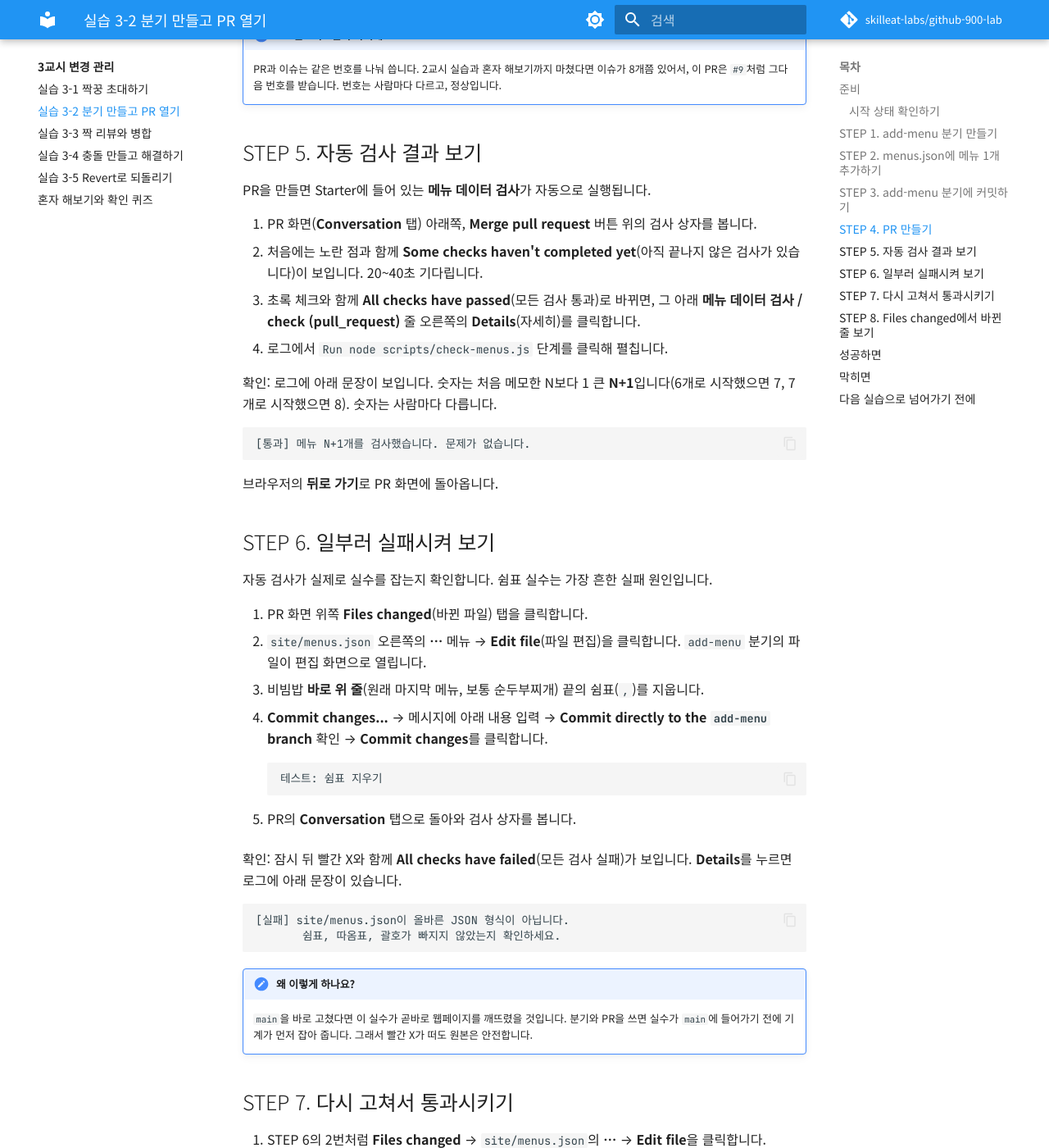
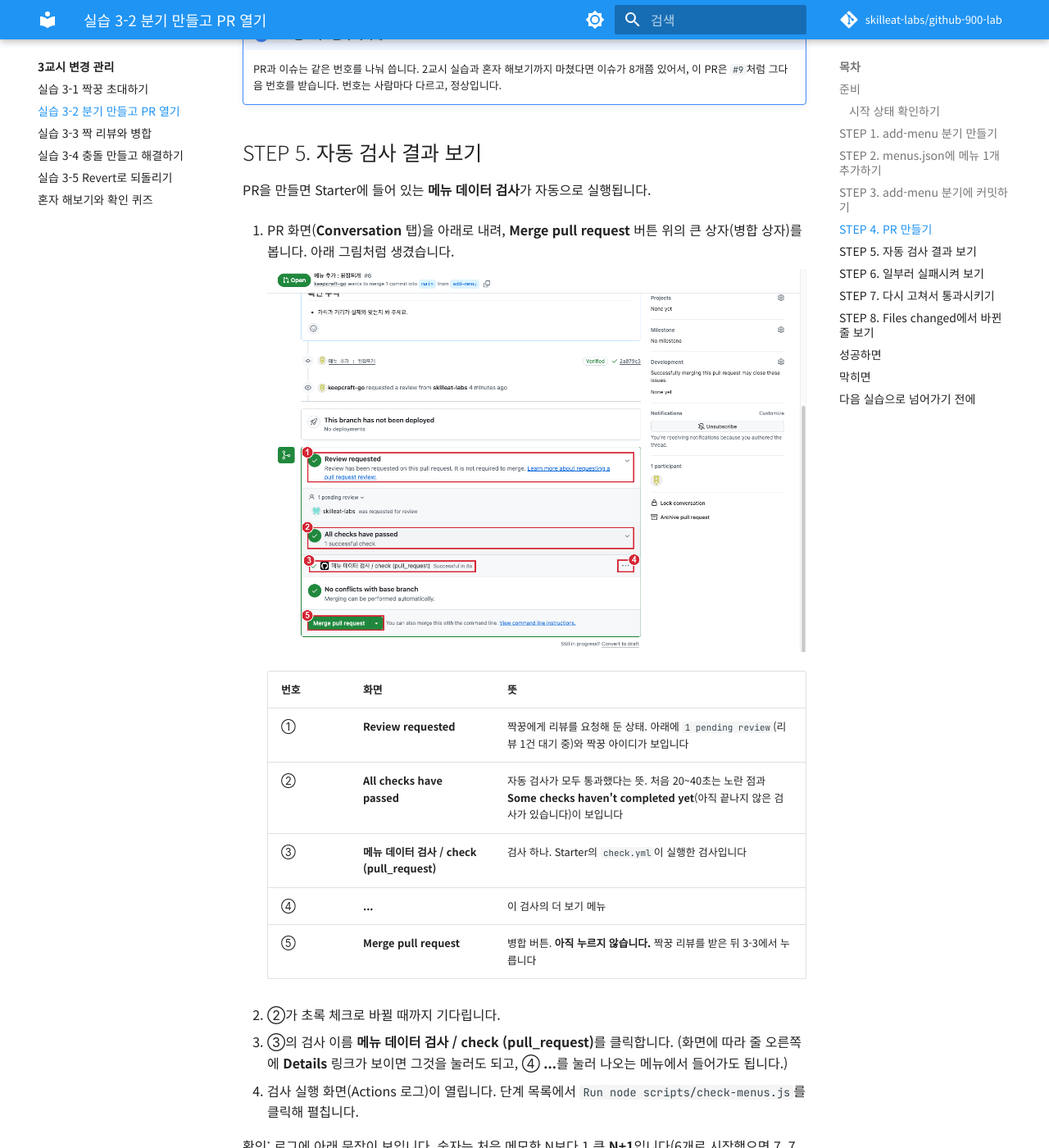
Before and after one commit to hyongsu/github-900-lab, an MkDocs documentation site: the page built from docs/class3/lab-2.md, in a window 1280 px wide and 1400 px high, scrolled down 4390 px. Shown: the whole window at 82% size. Built offline with MkDocs 1.6.1 and Material for MkDocs 9.7.7, drawn with Linux system fonts in a browser that asks for light colours; comment, search, counter and statistics services are not loaded; some of the changed text lies outside the part shown.

Commit message:
3-2 STEP 5: PR 병합 상자 캡처와 번호 설명, Details 대신 검사 이름 클릭으로 안내
Co-Authored-By: Claude Opus 5.5 <noreply@anthropic.com>

````diff
--- a/docs/class3/lab-2.md
+++ b/docs/class3/lab-2.md
@@ -162,10 +162,21 @@ gitGraph
 
 PR을 만들면 Starter에 들어 있는 **메뉴 데이터 검사**가 자동으로 실행됩니다.
 
-1. PR 화면(**Conversation** 탭) 아래쪽, **Merge pull request** 버튼 위의 검사 상자를 봅니다.
-2. 처음에는 노란 점과 함께 **Some checks haven't completed yet**(아직 끝나지 않은 검사가 있습니다)이 보입니다. 20~40초 기다립니다.
-3. 초록 체크와 함께 **All checks have passed**(모든 검사 통과)로 바뀌면, 그 아래 **메뉴 데이터 검사 / check (pull_request)** 줄 오른쪽의 **Details**(자세히)를 클릭합니다.
-4. 로그에서 `Run node scripts/check-menus.js` 단계를 클릭해 펼칩니다.
+1. PR 화면(**Conversation** 탭)을 아래로 내려, **Merge pull request** 버튼 위의 큰 상자(병합 상자)를 봅니다. 아래 그림처럼 생겼습니다.
+
+    ![PR 병합 상자. 1 Review requested, 2 All checks have passed, 3 메뉴 데이터 검사 줄, 4 더 보기 메뉴, 5 Merge pull request 버튼](../images/class3/pr-checks.png)
+
+    | 번호 | 화면 | 뜻 |
+    |---|---|---|
+    | ① | **Review requested** | 짝꿍에게 리뷰를 요청해 둔 상태. 아래에 `1 pending review`(리뷰 1건 대기 중)와 짝꿍 아이디가 보입니다 |
+    | ② | **All checks have passed** | 자동 검사가 모두 통과했다는 뜻. 처음 20~40초는 노란 점과 **Some checks haven't completed yet**(아직 끝나지 않은 검사가 있습니다)이 보입니다 |
+    | ③ | **메뉴 데이터 검사 / check (pull_request)** | 검사 하나. Starter의 `check.yml`이 실행한 검사입니다 |
+    | ④ | **...** | 이 검사의 더 보기 메뉴 |
+    | ⑤ | **Merge pull request** | 병합 버튼. **아직 누르지 않습니다.** 짝꿍 리뷰를 받은 뒤 3-3에서 누릅니다 |
+
+2. ②가 초록 체크로 바뀔 때까지 기다립니다.
+3. ③의 검사 이름 **메뉴 데이터 검사 / check (pull_request)**를 클릭합니다. (화면에 따라 줄 오른쪽에 **Details** 링크가 보이면 그것을 눌러도 되고, ④ **...**를 눌러 나오는 메뉴에서 들어가도 됩니다.)
+4. 검사 실행 화면(Actions 로그)이 열립니다. 단계 목록에서 `Run node scripts/check-menus.js`를 클릭해 펼칩니다.
 
 확인: 로그에 아래 문장이 보입니다. 숫자는 처음 메모한 N보다 1 큰 **N+1**입니다(6개로 시작했으면 7, 7개로 시작했으면 8). 숫자는 사람마다 다릅니다.
 
@@ -190,7 +201,7 @@ PR을 만들면 Starter에 들어 있는 **메뉴 데이터 검사**가 자동
 
 5. PR의 **Conversation** 탭으로 돌아와 검사 상자를 봅니다.
 
-확인: 잠시 뒤 빨간 X와 함께 **All checks have failed**(모든 검사 실패)가 보입니다. **Details**를 누르면 로그에 아래 문장이 있습니다.
+확인: 잠시 뒤 빨간 X와 함께 **All checks have failed**(모든 검사 실패)가 보입니다. STEP 5처럼 검사 이름을 클릭해 로그를 열면 아래 문장이 있습니다.
 
 ```text
 [실패] site/menus.json이 올바른 JSON 형식이 아닙니다.
@@ -259,7 +270,7 @@ PR을 만들면 Starter에 들어 있는 **메뉴 데이터 검사**가 자동
     - 검사가 실패가 아니라 회색으로 멈춰 있으면 페이지를 새로 고침합니다.
 
 ??? failure "쉼표를 다시 넣었는데도 빨간 X예요"
-    Details 로그의 `[실패]` 문장을 읽어 봅니다.
+    검사 로그의 `[실패]` 문장을 읽어 봅니다.
 
     - `올바른 JSON 형식이 아닙니다`: 비빔밥 줄 **뒤**에 쉼표가 붙어 있거나, 따옴표나 `}`가 빠졌습니다. 위 STEP 2의 전체 내용과 한 줄씩 비교하세요.
     - `메뉴 이름이 겹칩니다`: 이미 있는 메뉴 이름을 썼습니다. 1교시에 비빔밥을 추가했다면 이 경우입니다. 다른 이름(예: `김밥`)으로 바꾸세요.
````
Also changed, not shown: docs/class6/mission-1.md (+1 -1 lines), docs/class6/mission-2.md (+1 -1 lines), docs/setup/3-troubleshooting.md (+1 -1 lines), docs/images/class3/pr-checks.png (added).
